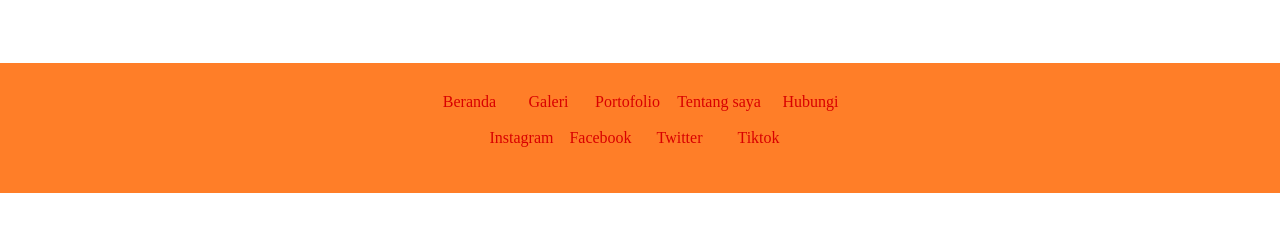
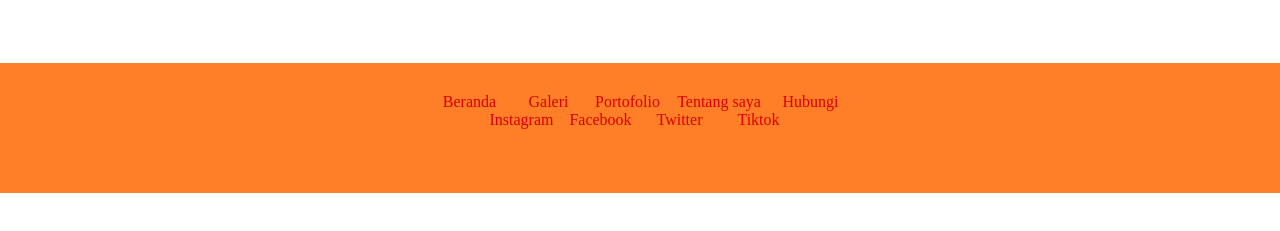
Before and after one commit to mohiik/personal-site, a plain HTML site: page index.html in a window 1280 px wide. Shown: the part 2262-2493 px from the top of the page. Drawn offline with Linux system fonts and the light colour scheme; a web font is replaced by a local one.

Commit message:
Update index.html

```diff
--- a/index.html
+++ b/index.html
@@ -38,7 +38,6 @@
 		<p>Riwayat pendidikan dimulai dari jenjang Sekolah Dasar, saya bersekolah di SD Negeri 21 Serang, kemudian melanjutkan pendidikan tingkat SLTP di MTs Negeri 1 Serang, lalu lanjut ke jenjang berikutnya di sekolah SMA Negeri 1 Serang, dan hingga saat ini saya kuliah di Universitas Brawijaya. </p>
 	</div>
 </div>
-
 <br>
 <div class="profildiri">
 	<div>
@@ -47,9 +46,7 @@
 	</div>
 	<img src="https://github.com/mohiik/gambar/blob/master/organisasi.png?raw=true" width="250">
 </div>
-
 <br>
-
 <div class="profildiri">
 	<img src="https://github.com/mohiik/gambar/blob/master/skill.png?raw=true" width="250">
 	<div>
@@ -65,13 +62,12 @@
 		<a href="#"> Portofolio </a>
 		<a href="#" class="tentang"> Tentang saya </a>
 		<a href="#"> Hubungi </a>
-	<br><br>
-		<a href="#"> Instagram </a>
-		<a href="#"> Facebook </a>
-		<a href="#"> Twitter </a>
-		<a href="#"> Tiktok </a>
+	<br>
+		<a href="#" class="sosmed"> Instagram </a>
+		<a href="#" class="sosmed"> Facebook </a>
+		<a href="#" class="sosmed"> Twitter </a>
+		<a href="#" class="sosmed"> Tiktok </a>
 	</div>
-
 </div>
 
 </body>
```
